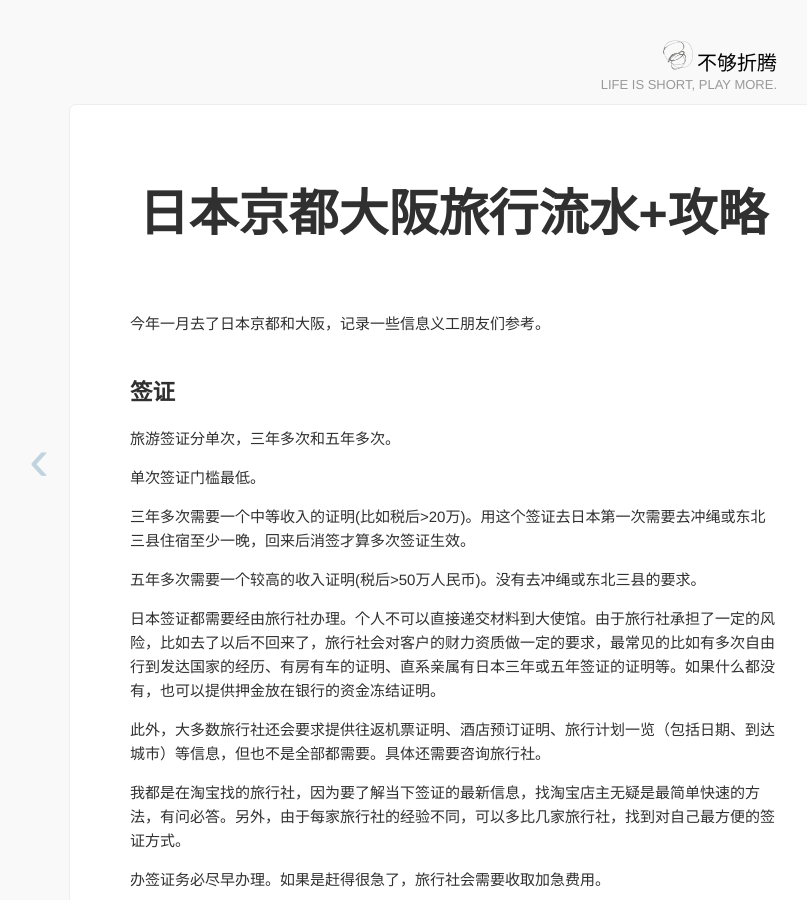
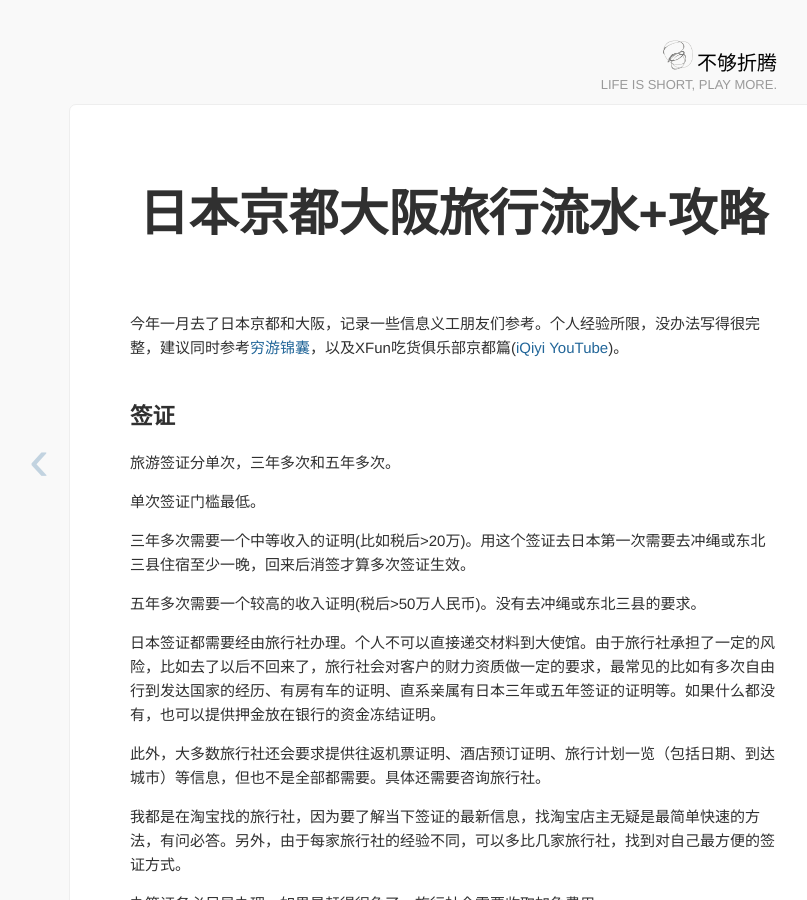
Before and after one commit to imrickysu/imrickysu.github.io, a Jekyll site: the page built from _posts/2017-03-05-kyoto-travel-log.md, in a window 1280 px wide and 900 px high. Shown: the whole window, without its empty margins (187-994 px from the left). Built offline with Jekyll 4.4.1, drawn with Linux system fonts in a browser that asks for light colours.

Commit message:
add data referring

```diff
--- a/_posts/2017-03-05-kyoto-travel-log.md
+++ b/_posts/2017-03-05-kyoto-travel-log.md
@@ -5,7 +5,7 @@ categories: 旅行
 tags:
 - 旅行经验
 ---
-今年一月去了日本京都和大阪，记录一些信息义工朋友们参考。
+今年一月去了日本京都和大阪，记录一些信息义工朋友们参考。个人经验所限，没办法写得很完整，建议同时参考[穷游锦囊](http://guide.qyer.com/kyoto/)，以及XFun吃货俱乐部京都篇([iQiyi](http://www.iqiyi.com/v_19rr9wpnfo.html) [YouTube](https://www.youtube.com/watch?v=I5ARkiz9ml4&t=1s))。
 
 ## 签证
 
```
